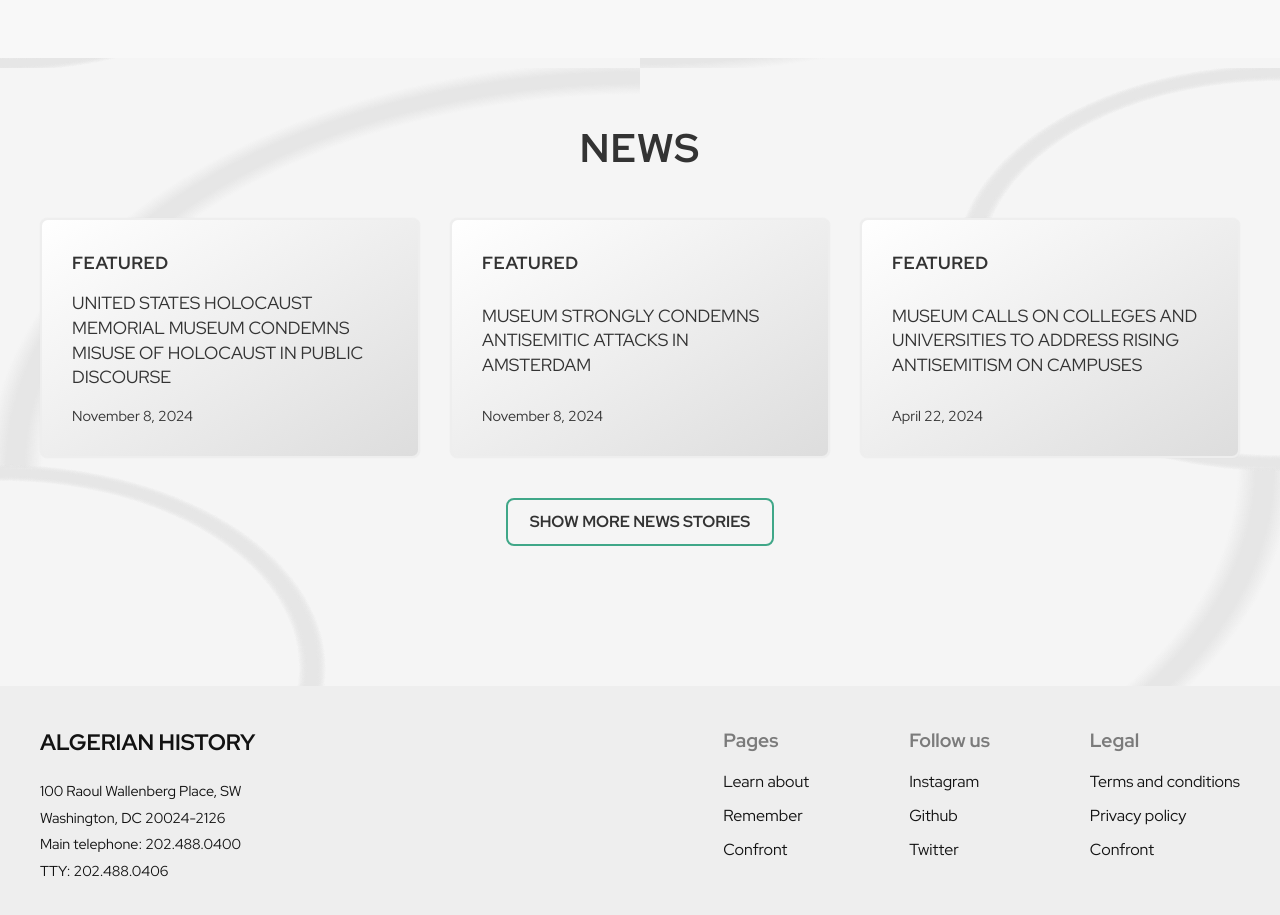
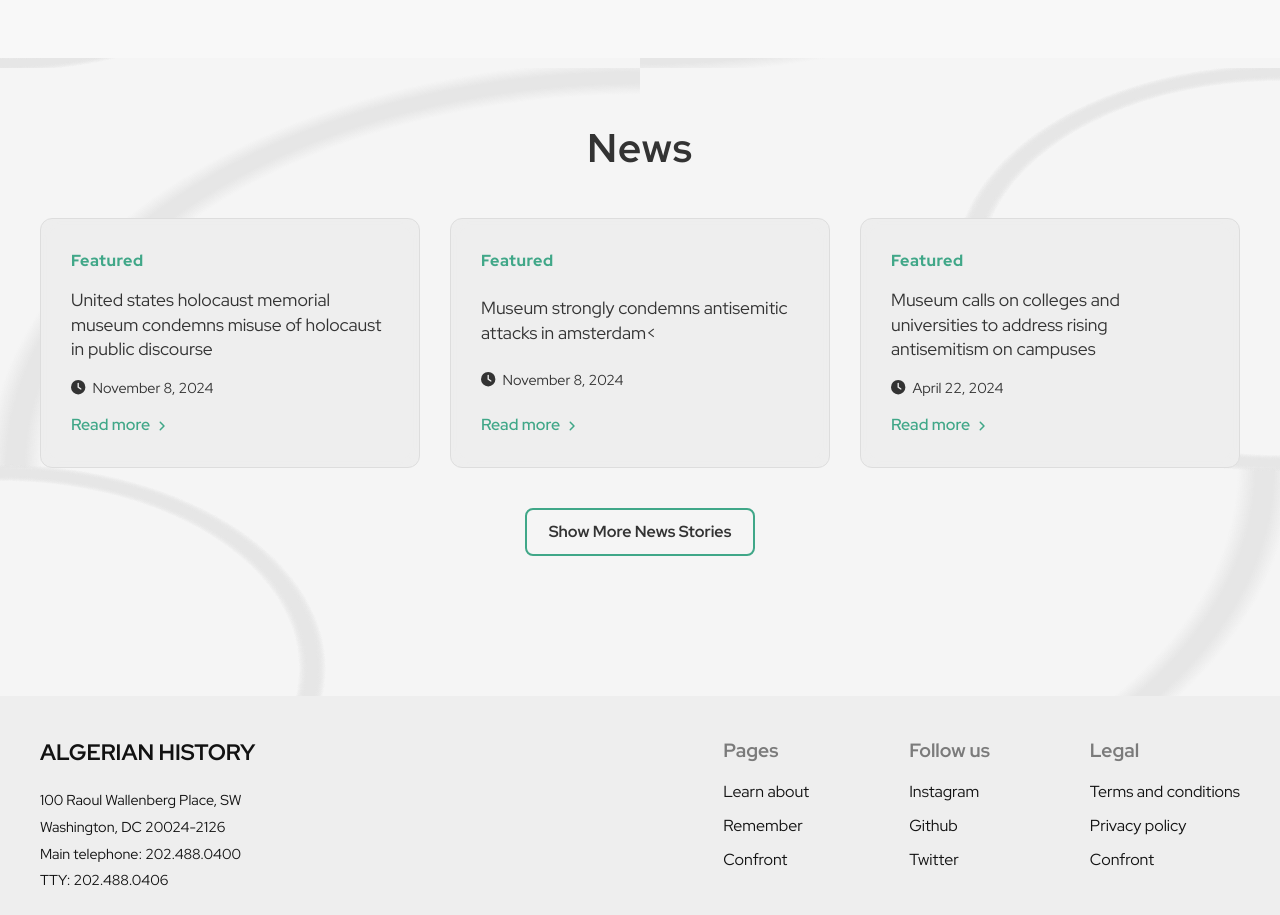
Before and after one commit to techzonesetif/shahid-day, a React (Vite) app: page / in a window 1280 px wide. Shown: the part 2412-3327 px from the top of the page. Built offline with nearby package versions, Linux system fonts and the light colour scheme.

Commit message:
News Card edited

```diff
--- a/src/components/NewsSection.jsx
+++ b/src/components/NewsSection.jsx
@@ -1,27 +1,35 @@
 import style from '../pages/home/page.module.css'
+import NewsCard from './UI/NewsCard';
 
 function NewsSection() {
+
+  const cardDate = {
+    card1: {
+      title: "Featured",
+      discreption: "United states holocaust memorial museum condemns misuse of holocaust in public discourse",
+      date:"November 8, 2024"
+    },
+    card2: {
+      title: "Featured",
+      discreption: "Museum strongly condemns antisemitic attacks in amsterdam<",
+      date:"November 8, 2024"
+    },
+    card3: {
+      title: "Featured",
+      discreption: "Museum calls on colleges and universities to address rising antisemitism on campuses",
+      date:"April 22, 2024"
+    }
+  }
+
   return (
     <section className={style["news"]}>
-      <h2>NEWS</h2>
+      <h2>News</h2>
       <div className={style["news-grid"]}>
-        <div className={style["news-card"]}>
-          <h3 className={style["news-title"]}>FEATURED</h3>
-          <p>UNITED STATES HOLOCAUST MEMORIAL MUSEUM CONDEMNS MISUSE OF HOLOCAUST IN PUBLIC DISCOURSE</p>
-          <span className={style["news-date"]}>November 8, 2024</span>
-        </div>
-        <div className={style["news-card"]}>
-          <h3 className={style["news-title"]}>FEATURED</h3>
-          <p>MUSEUM STRONGLY CONDEMNS ANTISEMITIC ATTACKS IN AMSTERDAM</p>
-          <span className={style["news-date"]}>November 8, 2024</span>
-        </div>
-        <div className={style["news-card"]}>
-          <h3 className={style["news-title"]}>FEATURED</h3>
-          <p>MUSEUM CALLS ON COLLEGES AND UNIVERSITIES TO ADDRESS RISING ANTISEMITISM ON CAMPUSES</p>
-          <span className={style["news-date"]}>April 22, 2024</span>
-        </div>
+        <NewsCard {...cardDate.card1} />
+        <NewsCard {...cardDate.card2} />
+        <NewsCard {...cardDate.card3} />
       </div>
-      <a href="#" className={style["show-more"]}>SHOW MORE NEWS STORIES</a>
+      <a href="#" className={style["show-more"]}>Show More News Stories</a>
     </section>
   )
 }
--- /dev/null
+++ b/src/components/UI/NewsCard.jsx
@@ -0,0 +1,28 @@
+import { faClock, faAngleRight } from "@fortawesome/free-solid-svg-icons";
+import { FontAwesomeIcon } from "@fortawesome/react-fontawesome";
+import style from '../../pages/home/page.module.css'
+import { Link } from "react-router-dom";
+
+
+
+function NewsCard(props) {
+
+    const {title, discreption, date, link} = props;
+
+    return(
+        <div className={style["news-card"]}>
+            <h3 className={style["news-title"]}>{title}</h3>
+                <p>{discreption}</p>
+            <span className={style["news-date"]}>
+                <FontAwesomeIcon icon={faClock} /> {date}
+            </span>
+            <Link to={link}>
+                <p className={style["card-link"]}>
+                    <span>Read more</span>
+                    <FontAwesomeIcon className={style["link-icon"]} icon={faAngleRight} />
+                </p>
+            </Link>
+        </div>
+    )
+}
+export default NewsCard;
--- a/src/pages/home/page.module.css
+++ b/src/pages/home/page.module.css
@@ -4,6 +4,7 @@
 :root {
   --primary-color: #40a788;
   --primary-color-hover: #47c7a1;
+  --hover-card: #a2fee38e;
   --side-bar-width: 50vw;
   --padding: 10px;
   --s: 50px;
@@ -463,18 +464,24 @@ body {
 }
 
 .news-card {
-  background: linear-gradient(to right bottom , #fff, #ddd);
+  /* background: linear-gradient(to right bottom , #fff, #ddd); */
+  background-color: #eee;
   backdrop-filter: blur(1px);
   padding: 30px;
-  border: 2px solid #eee;
-  box-shadow: 0 0 1px #ddd;
-  border-radius: 8px;
+  border: 1px solid #ddd;
+  box-shadow: 0 0 12px #eee inset;
+  border-radius: 12px;
   text-align: left;
   transition: all 0.3s ease;
   display: flex;
   align-items: left;
   justify-content: space-between;
   flex-direction: column;
+}
+
+.news-card:hover {
+  background: none;
+  background-color: var(--hover-card);
 }
 
 .news-card h3 {
@@ -510,13 +517,36 @@ body {
   transition: background-color 0.3s ease;
 }
 
-.news-card:hover {
-  border-color: var(--primary-color);
+.news-card .news-title {
+  color: var(--primary-color);
+  font-weight: 800;
+  font-size: 16px;
 }
 
-.news-card:hover p,
-.news-card:hover h3 {
+.news-card svg {
+  background-color: transparent;
+  padding-right: 4px;
+}
+
+.news-card .card-link {
+  font-size: 16px;
+  padding-top: 16px;
+  font-weight: 600;
   color: var(--primary-color);
+  display: flex;
+  align-items: center;
+  gap: 8px;
+  width: fit-content;
+}
+
+.card-link .link-icon {
+  font-size: 12px;
+  transition: transform 0.3s ease;
+  display: inline-block;
+}
+
+.card-link:hover .link-icon {
+  transform: translateX(8px);
 }
 
 .show-more:hover {
```
